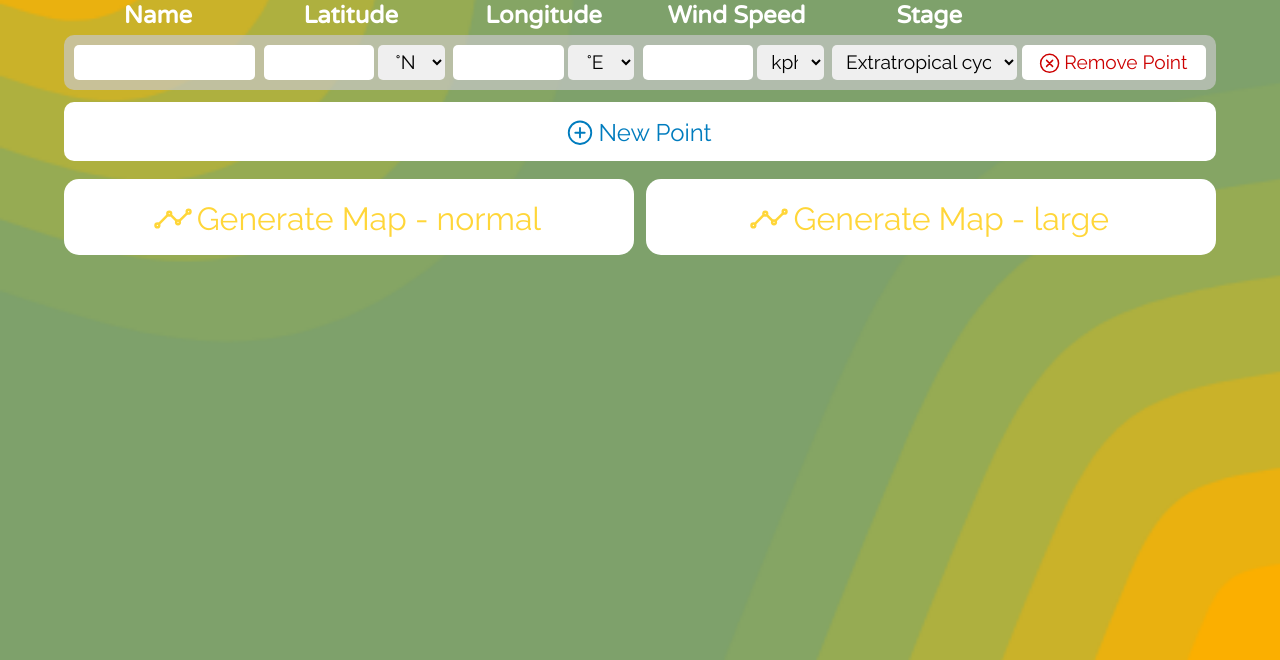
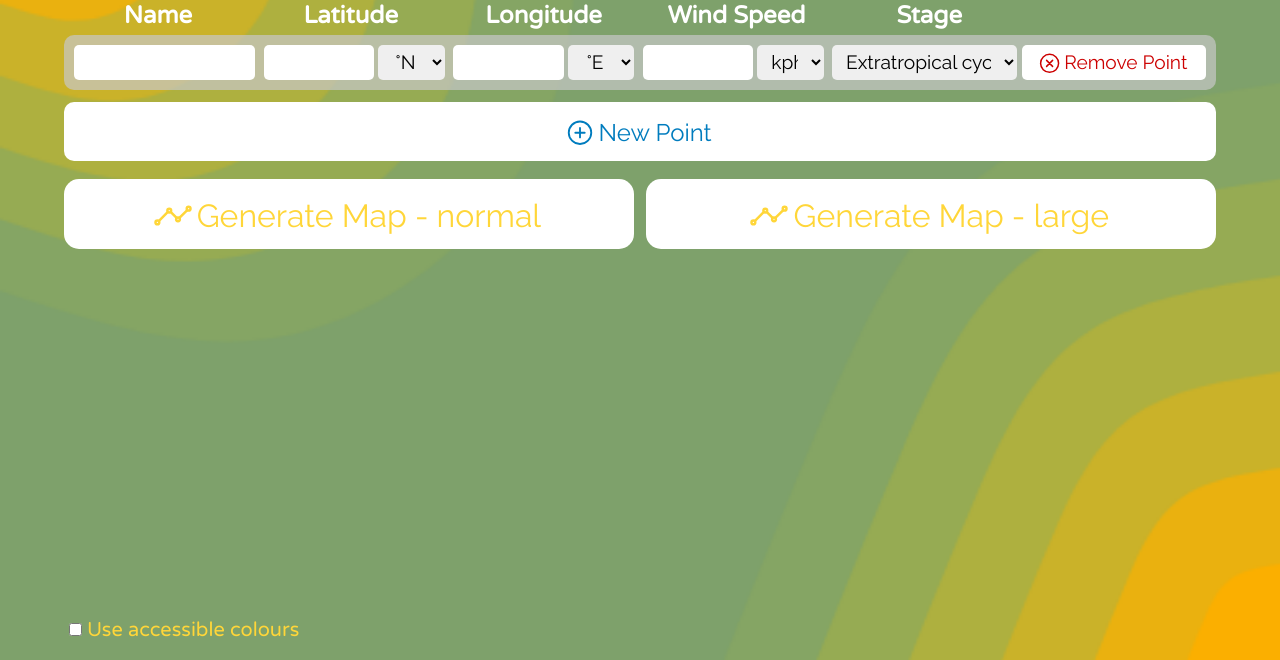
Before and after one commit to Track-Gen/TrackGen, a Flask app: page / in a window 1280 px wide. Shown: the part 140-800 px from the top of the page. Run offline with Flask 2, Linux system fonts and the light colour scheme; parts of the project's set-up code (start-up, migrations or seed data) failed here and were passed over; some libraries are stand-ins or nearby versions.

Commit message:
♿️ add checkbox for using the colour-blind colours or not

```diff
--- a/main.py
+++ b/main.py
@@ -68,19 +68,29 @@ def speed_to_cat(speed):
 
 
 
-def cat_to_colour(cat):
-	if cat == -999: return (192, 192, 192)
-	elif cat == -2: return (94, 186, 255)
-	elif cat == -1: return (0, 250, 244)
-	elif cat == 1: return (255, 247, 149)
-	elif cat == 2: return (255, 216, 33)
-	elif cat == 3: return (255, 143, 32)
-	elif cat == 4: return (255, 96, 96)
-	else: return (196, 100, 217)
+def cat_to_colour(cat, accessible):
+	if accessible:
+		if cat == -999: return (192, 192, 192)
+		elif cat == -2: return (94, 186, 255)
+		elif cat == -1: return (0, 250, 244)
+		elif cat == 1: return (255, 247, 149)
+		elif cat == 2: return (255, 216, 33)
+		elif cat == 3: return (255, 143, 32)
+		elif cat == 4: return (255, 96, 96)
+		else: return (196, 100, 217)
+	else:
+		if cat == -999: return (192, 192, 192)
+		elif cat == -2: return (94, 186, 255)
+		elif cat == -1: return (0, 250, 244)
+		elif cat == 1: return (255, 255, 204)
+		elif cat == 2: return (255, 231, 117)
+		elif cat == 3: return (255, 193, 64)
+		elif cat == 4: return (255, 143, 32)
+		else: return (255, 96, 96)
 
 
 
-def make_map(tracks, size):
+def make_map(tracks, size, accessible):
 	if size == "medium": map = map_medium
 	else: map = map_small
 
@@ -168,7 +178,7 @@ def make_map(tracks, size):
 					marker["longitude"] + side / 2,
 					marker["latitude"] + bis / 3
 				)
-				draw.polygon(coordinates, fill=cat_to_colour(marker["category"]))
+				draw.polygon(coordinates, fill=cat_to_colour(marker["category"], accessible))
 
 			elif shape == "square":
 				size = DOT_SIZE / 2 ** 0.5
@@ -178,7 +188,7 @@ def make_map(tracks, size):
 					marker["longitude"] + size,
 					marker["latitude"] + size
 				)
-				draw.rectangle(coordinates, fill=cat_to_colour(marker["category"]))
+				draw.rectangle(coordinates, fill=cat_to_colour(marker["category"], accessible))
 
 			elif shape == "circle":
 				coordinates = (
@@ -187,7 +197,7 @@ def make_map(tracks, size):
 					marker["longitude"] + DOT_SIZE,
 					marker["latitude"] + DOT_SIZE
 				)
-				draw.ellipse(coordinates, fill=cat_to_colour(marker["category"]))
+				draw.ellipse(coordinates, fill=cat_to_colour(marker["category"], accessible))
 
 	return new_map.resize((round(zoom_width//1.25), round(zoom_height//1.25)), resample=Image.ANTIALIAS) # anti aliasing
 
@@ -207,19 +217,31 @@ def gen_tracker():
 
 	size = request.args.get("size", "small")
 
+	accessible = request.args.get("accessible", "false").lower()
+	if accessible not in["true", "false"]:
+		accessible = False
+	else:
+		accessible = [True, False][["true", "false"].index(accessible)]
+
 	for i in tracks:
 		i["category"] = speed_to_cat(float(i["speed"]))
 		i["shape"] = stage_to_shape(i["stage"])
 		del i["speed"]
 		del i["stage"]
 
-	make_map(tracks, size).save("tempFile.png")
+	make_map(tracks, size, accessible).save("tempFile.png")
 	return send_file("tempFile.png")
 
 
 @app.route("/api/hurdat", methods=["POST"])
 def hurdat():
 	data = request.json.split("\n")
+
+	accessible = request.args.get("accessible", "false").lower()
+	if accessible not in["true", "false"]:
+		accessible = False
+	else:
+		accessible = [True, False][["true", "false"].index(accessible)]
 
 	parsed = []
 	unique_id = ""
@@ -238,13 +260,19 @@ def hurdat():
 				}
 			)
 
-	make_map(parsed, "medium").save("tempFile.png")
+	make_map(parsed, "medium", accessible).save("tempFile.png")
 	return send_file("tempFile.png")
 
 
 @app.route("/api/atcf",  methods=["POST"])
 def atcf():
 	data = request.json.split("\n")
+
+	accessible = request.args.get("accessible", "false").lower()
+	if accessible not in["true", "false"]:
+		accessible = False
+	else:
+		accessible = [True, False][["true", "false"].index(accessible)]
 
 	parsed = []
 	for line in data:
@@ -259,13 +287,19 @@ def atcf():
 			}
 		)
 
-	make_map(parsed, "medium").save("tempFile.png")
+	make_map(parsed, "medium", accessible).save("tempFile.png")
 	return send_file("tempFile.png")
 
 
 @app.route("/api/ibtracs", methods=["POST"])
 def ibtracs():
 	data = request.json.split("\n")[2:]
+
+	accessible = request.args.get("accessible", "false").lower()
+	if accessible not in["true", "false"]:
+		accessible = False
+	else:
+		accessible = [True, False][["true", "false"].index(accessible)]
 
 	parsed = []
 	for line in data:
@@ -281,13 +315,19 @@ def ibtracs():
 				}
 			)
 
-	make_map(parsed, "medium").save("tempFile.png")
+	make_map(parsed, "medium", accessible).save("tempFile.png")
 	return send_file("tempFile.png")
 
 
 @app.route("/api/rsmc", methods=["POST"])
 def rsmc():
 	data = request.json.split("\n")
+
+	accessible = request.args.get("accessible", "false").lower()
+	if accessible not in["true", "false"]:
+		accessible = False
+	else:
+		accessible = [True, False][["true", "false"].index(accessible)]
 
 
 	unique_id = []
@@ -311,7 +351,7 @@ def rsmc():
 				}
 			)
 
-	make_map(parsed, "medium").save("tempFile.png")
+	make_map(parsed, "medium", accessible).save("tempFile.png")
 	return send_file("tempFile.png")
 
 
--- a/static/css/style.css
+++ b/static/css/style.css
@@ -211,7 +211,7 @@ select, button {
 	margin-top: 2.25vh;
 	width: 100%;
 	font-size: 4vh;
-	padding: 2.25vh 0;
+	padding: 1.85vh 0;
 	text-align: center;
 	border: none;
 	border-radius: 15px;
@@ -233,7 +233,7 @@ select, button {
 
 
 #page2-content {
-	height: 100%;
+	height: 90%;
 	width: 100%;
 	display: grid;
 	grid-template-rows: 4fr 1fr;
@@ -386,3 +386,13 @@ select, button {
 a:last-of-type {
 	display: none;
 }
+
+#accessible-container {
+	color: var(--foreground-1);
+	font-size: 20px;
+}
+
+#accessible-container * {
+	vertical-align: middle;
+	margin-left: 5px;
+}
--- a/static/js/file_upload.js
+++ b/static/js/file_upload.js
@@ -6,8 +6,9 @@ document.getElementById("paste-upload").addEventListener("submit", (e) => {
 	document.getElementById("image-container").classList = "";
 	document.getElementById("close").classList = "hidden";
 
+	const accessible = document.querySelector("#accessible").checked;
 
-	fetch("/api/"+document.getElementById("file-format").getAttribute("data-selected").toLowerCase(),
+	fetch("/api/"+document.getElementById("file-format").getAttribute("data-selected").toLowerCase()+"&accessible="+accessible,
 		{
 			method: "POST",
 			headers: {
@@ -33,7 +34,9 @@ document.getElementById("file-input").addEventListener("change", (e) => {
 	const file = e.target.files[0];
 	const fr = new FileReader();
 	fr.onload = function(evt) {
-			fetch("/api/"+document.getElementById("file-format").getAttribute("data-selected").toLowerCase(),
+		const accessible = document.querySelector("#accessible").checked;
+
+		fetch("/api/"+document.getElementById("file-format").getAttribute("data-selected").toLowerCase()+"&accessible="+accessible,
 			{
 				method: "POST",
 				headers: {
--- a/static/js/get_track.js
+++ b/static/js/get_track.js
@@ -45,7 +45,9 @@ document.querySelector("form").addEventListener("submit", (e) => {
 		})
 	});
 
-	fetch("/api/trackgen?size="+e.target.getAttribute("data-size"),
+	const accessible = document.querySelector("#accessible").checked;
+
+	fetch("/api/trackgen?size="+e.target.getAttribute("data-size")+"&accessible="+accessible,
 		{
 			method: "POST",
 			headers: {
--- a/templates/index.html
+++ b/templates/index.html
@@ -101,6 +101,8 @@
 					</form>
 				</div>
 			</div>
+
+			<div id="accessible-container"><input type="checkbox" id="accessible"><label for="accessible">Use accessible  colours</label></div>
 		</main>
 
 		<div id="image-container" class="hidden"><img id="loader" src="/static/media/cyclone.png" alt="loading"><img id="output" class="hidden" alt="track map"><button id="close"><ion-icon name="close-outline"></ion-icon></button></div>
```
Lines whose indentation alone changed are shown as unchanged.
